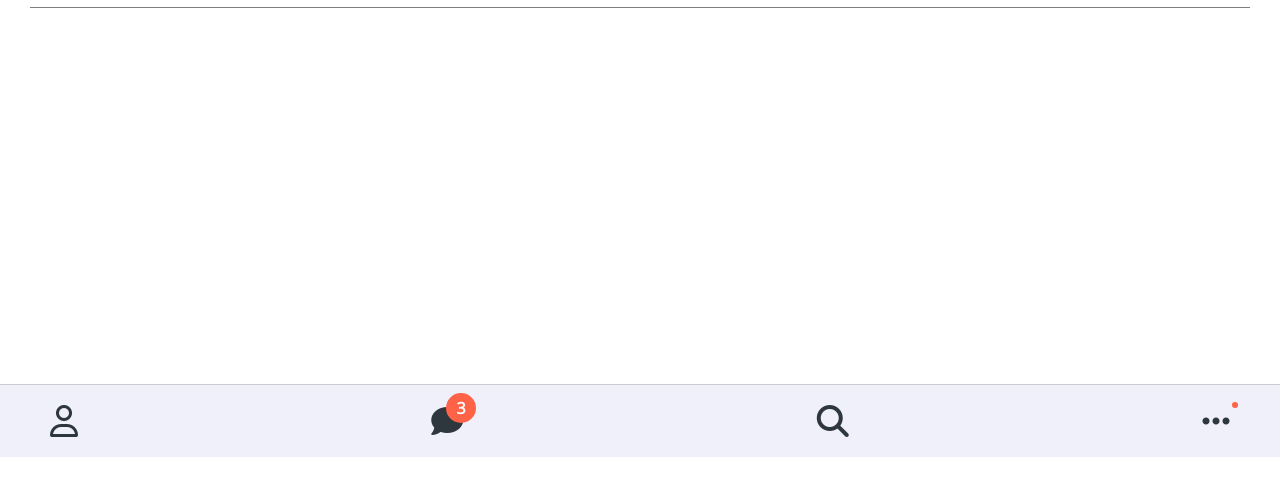
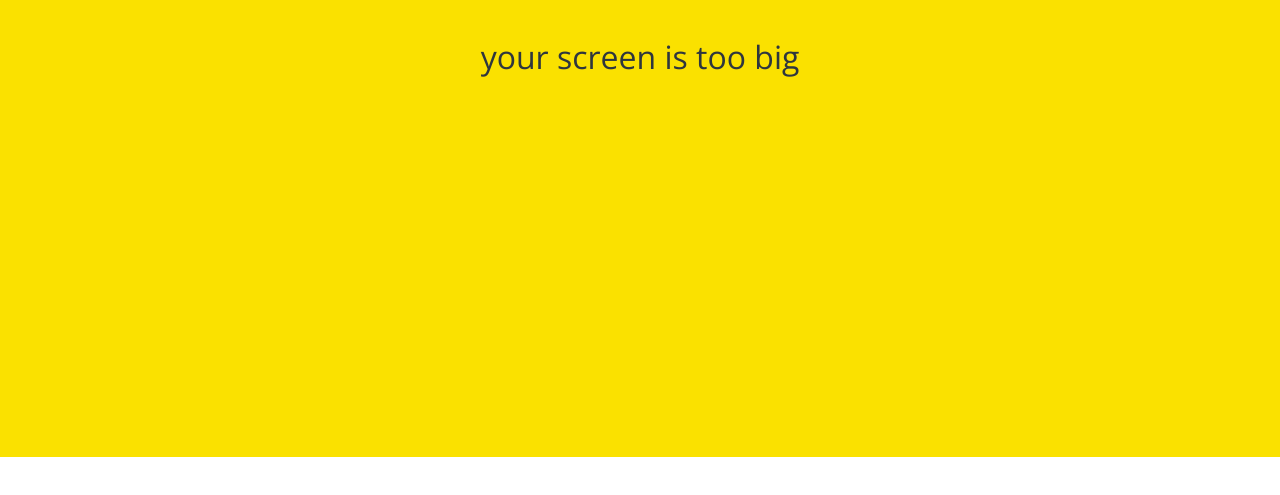
Before and after one commit to Noiv1026/kokoa-clone-2023, a plain HTML site: page kokoa/chats.html in a window 1280 px wide. Shown: the part 343-838 px from the top of the page. Drawn offline with nearby package versions, Linux system fonts and the light colour scheme.

Commit message:
0904 upload

```diff
--- /dev/null
+++ b/kokoa/CSS/components/no-mobile.css
@@ -0,0 +1,18 @@
+#no-mobile{
+    position: absolute;
+    z-index: 99;
+    height:100vh;
+    width: 100vw;
+    background-color: var(--yellow);
+    display: flex;
+    top: 0;
+    justify-content: center;
+    align-items: center;
+    font-size: 32px;
+}
+
+@media screen and (max-width:645px){
+    #no-mobile{
+        display: none;
+    }
+}
--- a/kokoa/CSS/style.css
+++ b/kokoa/CSS/style.css
@@ -10,6 +10,7 @@
 @import "components/chat.css";
 @import "components/icon-row.css";
 @import "components/alt-screen-header.css";
+@import "components/no-mobile.css";
 /*screens*/
 @import "screens/login.css";
 @import "screens/friends.css";
--- a/kokoa/chats.html
+++ b/kokoa/chats.html
@@ -108,6 +108,10 @@
         </ul>
     </nav>
 
+    <div id="no-mobile">
+        <span>your screen is too big</span>
+    </div>
+
     <script src="https://kit.fontawesome.com/57e83d83b7.js"
             crossorigin="anonymous">
     </script>
```
Also changed, not shown: kokoa/chat.html (+4 -0 lines), kokoa/find.html (+4 -0 lines), kokoa/freinds.html (+4 -0 lines), kokoa/index.html (+3 -0 lines), kokoa/more.html (+4 -0 lines), kokoa/settings.html (+3 -0 lines).
